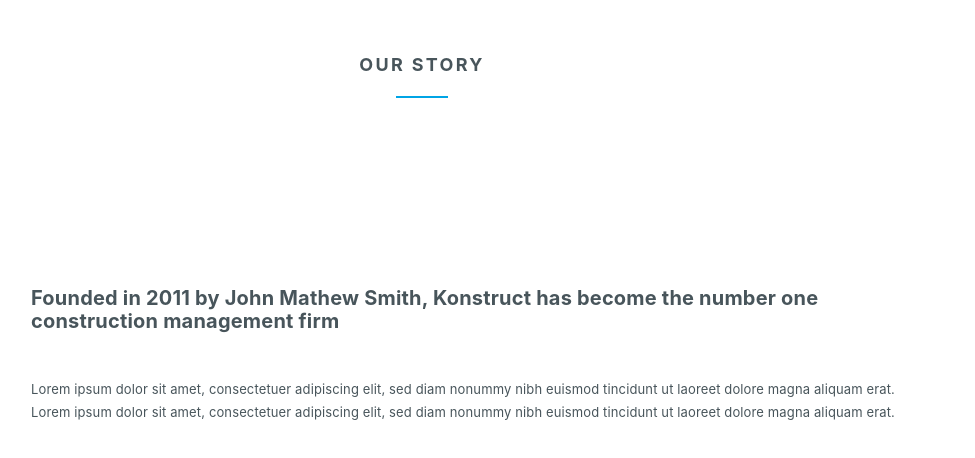
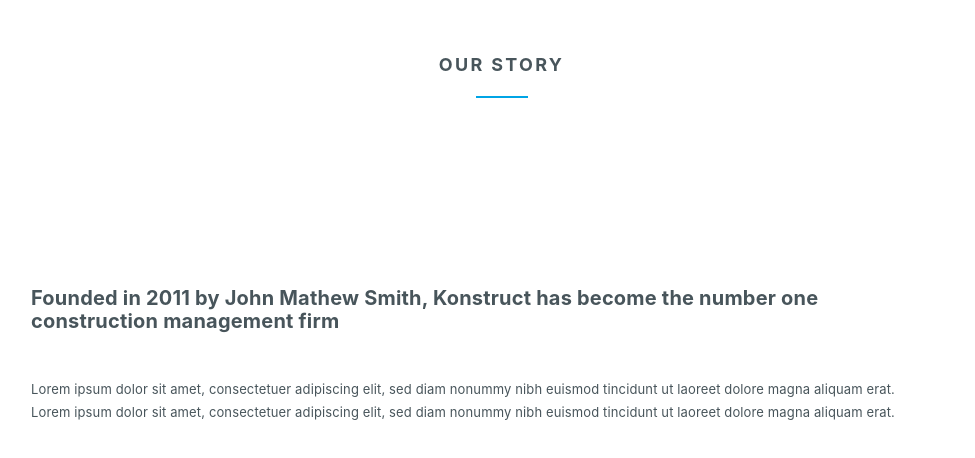
Before and after one commit to KatyaManuykina/konstruct-template, a plain HTML site: page index.html in a window 1280 px wide. Shown: the part 838-1296 px from the top of the page, without its empty margins (218-1193 px from the left). Drawn offline with Linux system fonts and the light colour scheme.

Commit message:
init start files

```diff
--- a/css/style.css
+++ b/css/style.css
@@ -68,6 +68,8 @@ body{
 }
 .bases{
     margin: 58px 249px;
+    width: 941px;
+    height: 344px;
 }
 .ding{
     font-family: var(--font-family);
```
